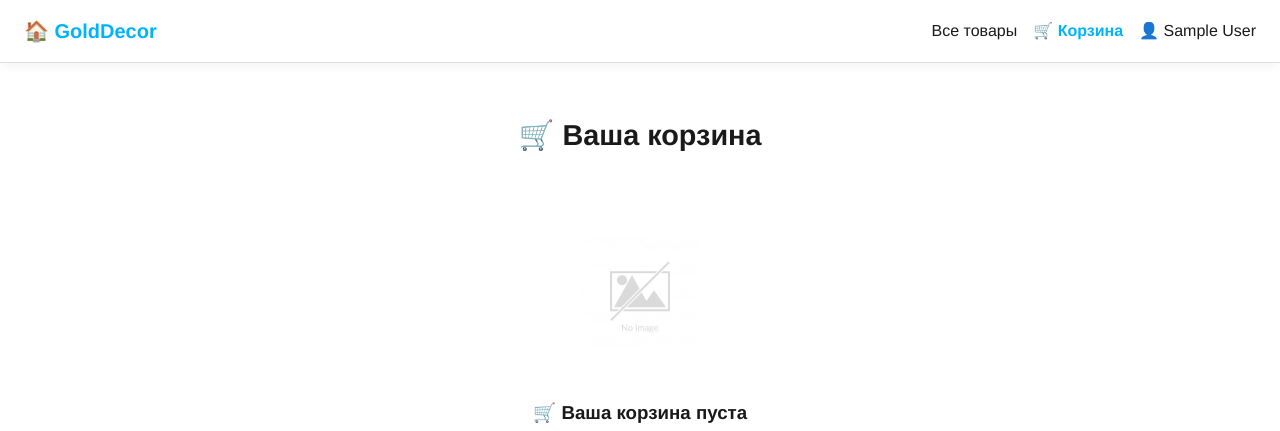
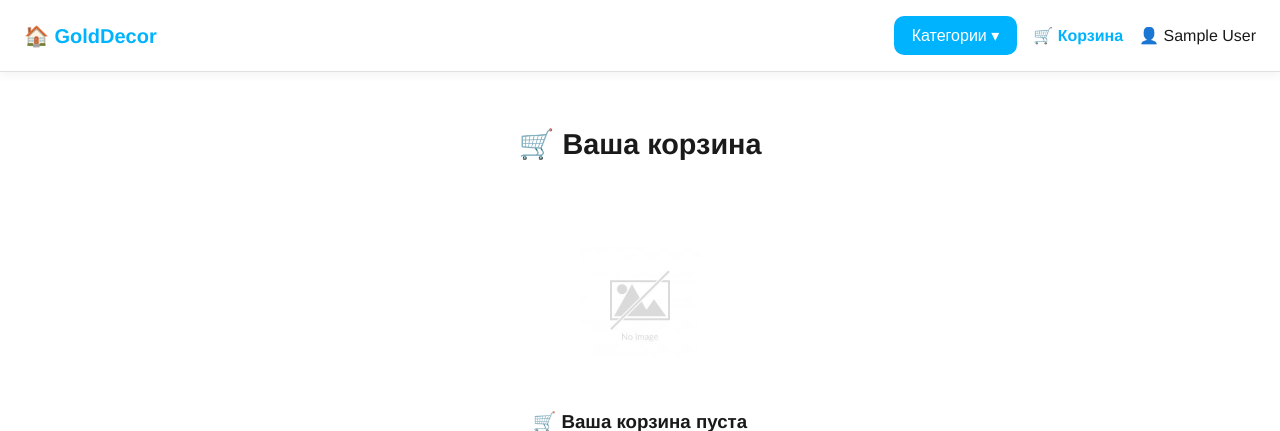
Before and after one commit to ArtemRuslanovich/golddekor, a Django app: page /cart/ in a window 1280 px wide. Shown: the top 431 px of the page. Run offline with Django 5.2, Linux system fonts and the light colour scheme; the visitor is signed in with stand-in values (Sample User, id 1).

Commit message:
category list check

```diff
--- a/web/apps/catalog/templates/catalog/base.html
+++ b/web/apps/catalog/templates/catalog/base.html
@@ -22,10 +22,23 @@
             </a>
 
             <nav class="nav-links" style="display:flex;align-items:center;gap:1rem;">
-                <a href="{% url 'catalog:product_list' %}"
-                    class="nav-link {% if request.path == '/' %}active{% endif %}">
-                    Все товары
-                </a>
+
+                <!-- 🔽 Кнопка Категории -->
+                <div class="category-dropdown">
+                    <button class="category-toggle">Категории ▾</button>
+                    <div class="category-menu">
+                        <a href="{% url 'catalog:product_list' %}"
+                            class="category-item {% if not category %}active{% endif %}">
+                            Все категории
+                        </a>
+                        {% for cat in categories %}
+                        <a href="{{ cat.get_absolute_url }}"
+                            class="category-item {% if category and category.slug == cat.slug %}active{% endif %}">
+                            {{ cat.name }}
+                        </a>
+                        {% endfor %}
+                    </div>
+                </div>
 
                 {% if user.is_authenticated %}
                 <a href="{% url 'cart:cart_detail' %}"
--- a/web/static/css/style.css
+++ b/web/static/css/style.css
@@ -596,3 +596,61 @@ footer {
 .form-hint-list li {
     margin-bottom: 0.2rem;
 }
+
+/* ---------- CATEGORY DROPDOWN ---------- */
+.category-dropdown {
+    position: relative;
+    display: inline-block;
+}
+
+.category-toggle {
+    background-color: #00B3FF;
+    color: #fff;
+    border: none;
+    border-radius: 10px;
+    padding: 10px 18px;
+    font-size: 16px;
+    font-weight: 500;
+    cursor: pointer;
+    transition: background 0.2s ease;
+}
+
+.category-toggle:hover {
+    background-color: #0095d9;
+}
+
+.category-menu {
+    display: none;
+    position: absolute;
+    top: 110%;
+    left: 0;
+    background: #fff;
+    border-radius: 10px;
+    box-shadow: 0 6px 16px rgba(0, 0, 0, 0.1);
+    min-width: 220px;
+    z-index: 10;
+    overflow: hidden;
+}
+
+.category-dropdown:hover .category-menu {
+    display: flex;
+    flex-direction: column;
+}
+
+.category-item {
+    padding: 10px 14px;
+    text-decoration: none;
+    color: #222;
+    transition: background 0.2s, color 0.2s;
+}
+
+.category-item:hover {
+    background: #eaf7ff;
+    color: #00B3FF;
+}
+
+.category-item.active {
+    background-color: #00B3FF;
+    color: #fff;
+    font-weight: 600;
+}
```
